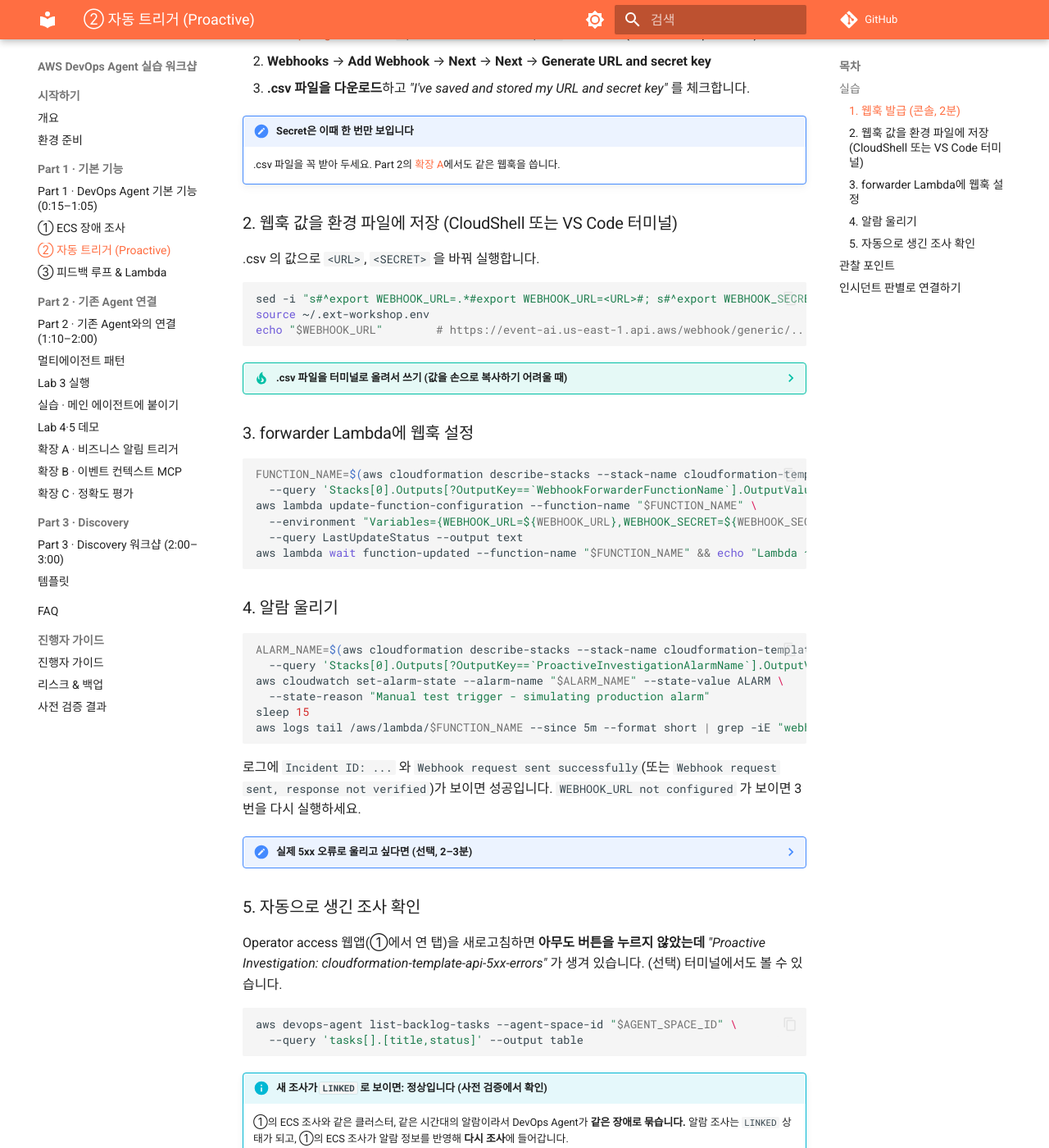
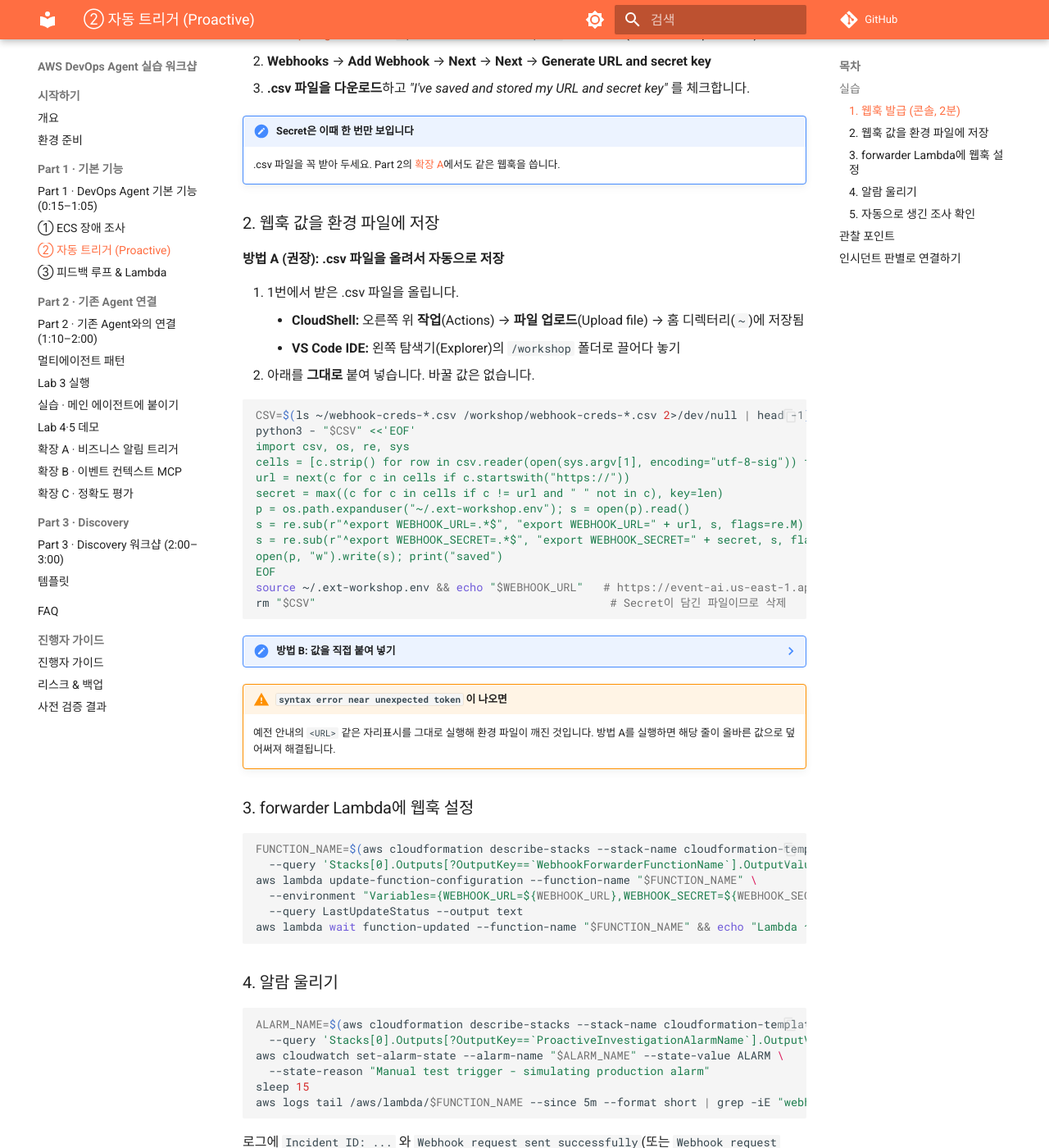
Before and after one commit to hsr87/devops-agent-workshop-kr, an MkDocs documentation site: the page built from docs/part1/proactive.md, in a window 1280 px wide and 1400 px high, scrolled down 456 px. Shown: the whole window at 82% size. Built offline with MkDocs 1.6.1 and Material for MkDocs 9.7.7, drawn with Linux system fonts in a browser that asks for light colours; comment, search, counter and statistics services are not loaded.

Commit message:
Webhook step: make .csv upload the default and recover from placeholder errors
Co-Authored-By: Claude Opus 5.5 <noreply@anthropic.com>

````diff
--- a/docs/part1/proactive.md
+++ b/docs/part1/proactive.md
@@ -18,39 +18,43 @@ CloudWatch 알람, EventBridge 규칙, forwarder Lambda는 **이미 배포되어
 !!! important "Secret은 이때 한 번만 보입니다"
     .csv 파일을 꼭 받아 두세요. Part 2의 [확장 A](../part2/ext-alert.md)에서도 같은 웹훅을 씁니다.
 
-### 2. 웹훅 값을 환경 파일에 저장 (CloudShell 또는 VS Code 터미널)
+### 2. 웹훅 값을 환경 파일에 저장
 
-.csv 의 값으로 `<URL>`, `<SECRET>` 을 바꿔 실행합니다.
+**방법 A (권장): .csv 파일을 올려서 자동으로 저장**
+
+1. 1번에서 받은 .csv 파일을 올립니다.
+    - **CloudShell:** 오른쪽 위 **작업**(Actions) → **파일 업로드**(Upload file) → 홈 디렉터리(`~`)에 저장됨
+    - **VS Code IDE:** 왼쪽 탐색기(Explorer)의 `/workshop` 폴더로 끌어다 놓기
+2. 아래를 **그대로** 붙여 넣습니다. 바꿀 값은 없습니다.
 
 ```bash
-sed -i "s#^export WEBHOOK_URL=.*#export WEBHOOK_URL=<URL>#; s#^export WEBHOOK_SECRET=.*#export WEBHOOK_SECRET=<SECRET>#" ~/.ext-workshop.env
-source ~/.ext-workshop.env
-echo "$WEBHOOK_URL"        # https://event-ai.us-east-1.api.aws/webhook/generic/... 가 나오면 OK
+CSV=$(ls ~/webhook-creds-*.csv /workshop/webhook-creds-*.csv 2>/dev/null | head -1); echo "$CSV"
+python3 - "$CSV" <<'EOF'
+import csv, os, re, sys
+cells = [c.strip() for row in csv.reader(open(sys.argv[1], encoding="utf-8-sig")) for c in row]
+url = next(c for c in cells if c.startswith("https://"))
+secret = max((c for c in cells if c != url and " " not in c), key=len)
+p = os.path.expanduser("~/.ext-workshop.env"); s = open(p).read()
+s = re.sub(r"^export WEBHOOK_URL=.*$", "export WEBHOOK_URL=" + url, s, flags=re.M)
+s = re.sub(r"^export WEBHOOK_SECRET=.*$", "export WEBHOOK_SECRET=" + secret, s, flags=re.M)
+open(p, "w").write(s); print("saved")
+EOF
+source ~/.ext-workshop.env && echo "$WEBHOOK_URL"   # https://event-ai.us-east-1.api.aws/webhook/generic/... 가 나오면 OK
+rm "$CSV"                                            # Secret이 담긴 파일이므로 삭제
 ```
 
-??? tip ".csv 파일을 터미널로 올려서 쓰기 (값을 손으로 복사하기 어려울 때)"
-    **파일 올리기**
-
-    - **CloudShell:** 오른쪽 위 **작업**(Actions) → **파일 업로드**(Upload file) → .csv 선택. 홈 디렉터리(`~`)에 올라갑니다.
-    - **VS Code IDE:** 왼쪽 탐색기(Explorer)로 파일을 끌어다 놓습니다. 놓은 폴더에 올라갑니다(예: `/workshop`).
-
-    **값을 환경 파일에 저장** — 위의 `sed` 명령 대신 실행합니다. 파일 경로는 실제 위치로 바꾸세요.
+??? note "방법 B: 값을 직접 붙여 넣기"
+    따옴표 안의 `여기에_붙여넣기` 를 .csv 의 값으로 **바꾼 뒤** 실행합니다.
 
     ```bash
-    python3 - ~/*.csv <<'EOF'
-    import csv, os, re, sys
-    cells = [c.strip() for row in csv.reader(open(sys.argv[1], encoding="utf-8-sig")) for c in row]
-    url = next(c for c in cells if c.startswith("https://"))
-    secret = max((c for c in cells if c != url and " " not in c), key=len)
-    p = os.path.expanduser("~/.ext-workshop.env"); s = open(p).read()
-    s = re.sub(r"^export WEBHOOK_URL=.*$", "export WEBHOOK_URL=" + url, s, flags=re.M)
-    s = re.sub(r"^export WEBHOOK_SECRET=.*$", "export WEBHOOK_SECRET=" + secret, s, flags=re.M)
-    open(p, "w").write(s); print("saved")
-    EOF
+    URL='여기에_붙여넣기'
+    SECRET='여기에_붙여넣기'
+    sed -i "s#^export WEBHOOK_URL=.*#export WEBHOOK_URL=${URL}#; s#^export WEBHOOK_SECRET=.*#export WEBHOOK_SECRET=${SECRET}#" ~/.ext-workshop.env
     source ~/.ext-workshop.env && echo "$WEBHOOK_URL"
     ```
 
-    Secret이 담긴 파일이므로 다 쓴 뒤 지우세요: `rm ~/*.csv`
+!!! warning "`syntax error near unexpected token` 이 나오면"
+    예전 안내의 `<URL>` 같은 자리표시를 그대로 실행해 환경 파일이 깨진 것입니다. 방법 A를 실행하면 해당 줄이 올바른 값으로 덮어써져 해결됩니다.
 
 ### 3. forwarder Lambda에 웹훅 설정
 
````
